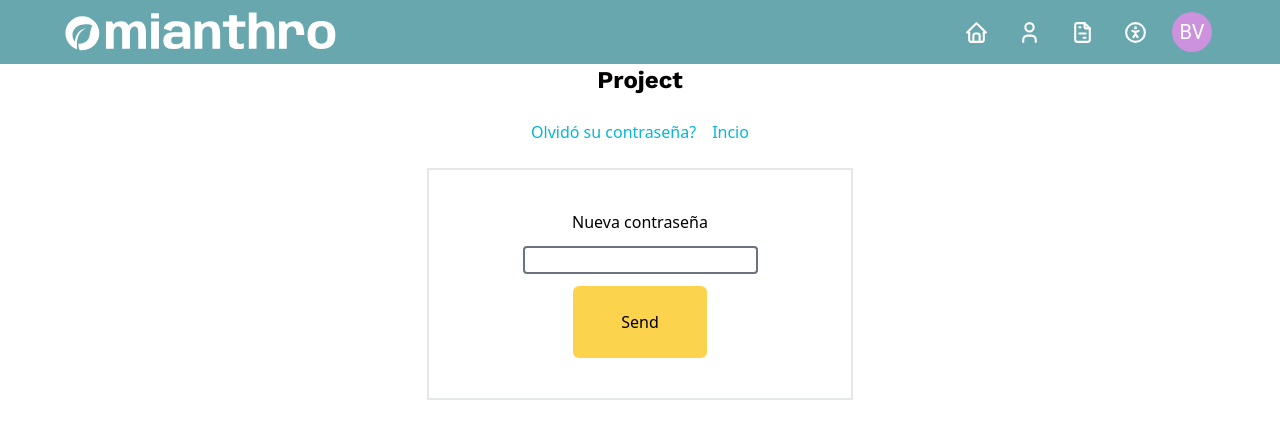
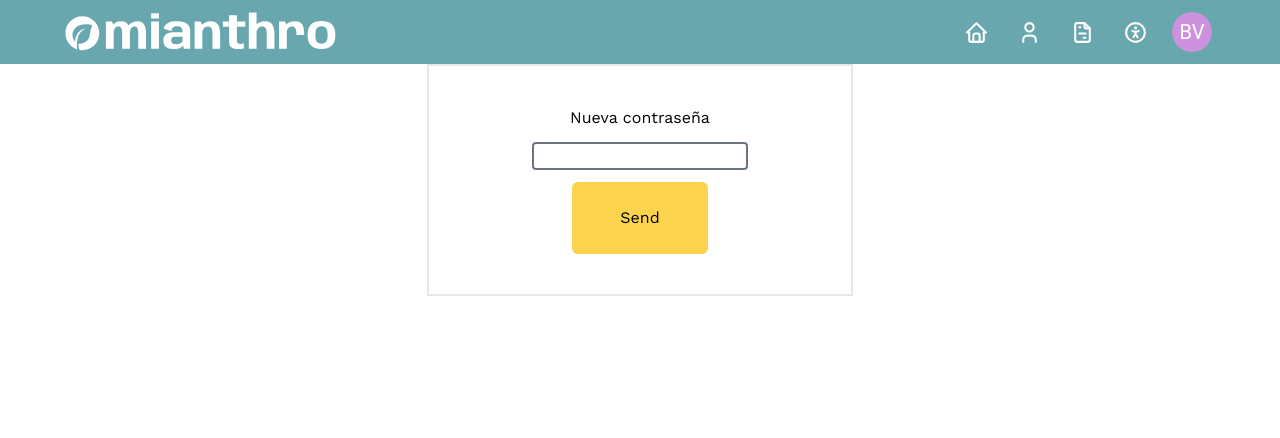
Before and after one commit to EstebanV23/coex-project, a React (Vite) app in the folder front/: page /new-password in a window 1280 px wide. Shown: the top 438 px of the page. Built offline with nearby package versions, Linux system fonts and the light colour scheme.

Commit message:
Limpiando el componente app

```diff
--- a/front/src/App.jsx
+++ b/front/src/App.jsx
@@ -1,116 +1,17 @@
-import { useState } from 'react'
-import {
-  NavLink,
-  Route,
-  Routes,
-  useNavigate,
-  useSearchParams
-} from 'react-router-dom'
+import { Route, Routes } from 'react-router-dom'
 import Navbar from './components/Navbar'
 import Login from './components/Login'
-function Home () {
-  return (
-    <h1 className='font-work text-2xl font-bold text-center'>Here is home</h1>
-  )
-}
-
-function ForgotPassword () {
-  const navigate = useNavigate()
-  const [email, setEmail] = useState('')
-
-  const sendForm = (event, email) => {
-    console.log('Entro')
-    event.preventDefault()
-    console.log(email)
-    fetch('http://localhost:5000/auth/forgot-password', {
-      method: 'POST',
-      headers: {
-        'Content-Type': 'application/json'
-      },
-      body: JSON.stringify({ email })
-    })
-      .then((res) => res.json())
-      .then((data) => {
-        console.log(data)
-        data.error ? alert('Error') : navigate('/')
-      })
-  }
-  console.log({ email })
-  return (
-    <form
-      className='flex flex-col border-2 w-1/3 m-auto justify-center gap-3 items-center p-10'
-      onSubmit={(e) => sendForm(e, email)}
-    >
-      <label htmlFor='email'>Email</label>
-      <input
-        type='email'
-        className='border-2 border-gray-500 rounded'
-        required
-        id='email'
-        value={email}
-        onChange={(e) => setEmail(e.target.value)}
-      />
-      <button type='submit' className='px-12 py-6 rounded-md bg-amber-300'>
-        Send
-      </button>
-    </form>
-  )
-}
-
-function RestartPassword () {
-  const [password, setPassword] = useState('')
-  const [searchParams, setSearchParams] = useSearchParams()
-  const key = searchParams.get('key')
-  const navigate = useNavigate()
-  function resetPassword (event, password) {
-    event.preventDefault()
-    fetch(`http://localhost:5000/auth/forgot-password/${key}`, {
-      method: 'POST',
-      headers: {
-        'Content-Type': 'application/json'
-      },
-      body: JSON.stringify({ password })
-    })
-      .then((res) => res.json())
-      .then((data) => {
-        console.log(data)
-        navigate('/')
-      })
-  }
-  return (
-    <form
-      className='flex flex-col border-2 w-1/3 m-auto justify-center gap-3 items-center p-10'
-      onSubmit={(e) => resetPassword(e, password)}
-    >
-      <label htmlFor='email'>Nueva contraseña</label>
-      <input
-        type='text'
-        autoComplete='off'
-        className='border-2 border-gray-500 rounded'
-        required
-        id='email'
-        value={password}
-        onChange={(e) => setPassword(e.target.value)}
-      />
-      <button type='submit' className='px-12 py-6 rounded-md bg-amber-300'>
-        Send
-      </button>
-    </form>
-  )
-}
+import RestartPassword from './components/RestartPassword'
+import EmailForgotPassword from './components/EmailForgotPassword'
+import Home from './components/Home'
 
 function App () {
   return (
     <>
       <Navbar />
-      <h1 className='font-work text-2xl font-bold text-center'>Project</h1>
-      <div className='flex gap-4 p-6 justify-center text-cyan-500'>
-        <NavLink to='/forgot-password'>Olvidó su contraseña?</NavLink>
-        <NavLink to='/'>Incio</NavLink>
-      </div>
       <Routes>
         <Route path='/' element={<Home />} />
-        <Route path='/forgot-password' element={<ForgotPassword />} />
+        <Route path='/forgot-password' element={<EmailForgotPassword />} />
         <Route path='/new-password/' element={<RestartPassword />} />
         <Route path='/login' element={<Login />} />
       </Routes>
--- /dev/null
+++ b/front/src/components/EmailForgotPassword.jsx
@@ -0,0 +1,45 @@
+import { useState } from 'react'
+import { useNavigate } from 'react-router-dom'
+
+export default function EmailForgotPassword () {
+  const navigate = useNavigate()
+  const [email, setEmail] = useState('')
+
+  const sendForm = (event, email) => {
+    console.log('Entro')
+    event.preventDefault()
+    console.log(email)
+    fetch('http://localhost:5000/auth/forgot-password', {
+      method: 'POST',
+      headers: {
+        'Content-Type': 'application/json'
+      },
+      body: JSON.stringify({ email })
+    })
+      .then((res) => res.json())
+      .then((data) => {
+        console.log(data)
+        data.error ? alert('Error') : navigate('/')
+      })
+  }
+  console.log({ email })
+  return (
+    <form
+      className='flex flex-col border-2 w-1/3 m-auto justify-center gap-3 items-center p-10'
+      onSubmit={(e) => sendForm(e, email)}
+    >
+      <label htmlFor='email'>Email</label>
+      <input
+        type='email'
+        className='border-2 border-gray-500 rounded'
+        required
+        id='email'
+        value={email}
+        onChange={(e) => setEmail(e.target.value)}
+      />
+      <button type='submit' className='px-12 py-6 rounded-md bg-amber-300'>
+        Send
+      </button>
+    </form>
+  )
+}
--- /dev/null
+++ b/front/src/components/Home.jsx
@@ -0,0 +1,5 @@
+export default function Home () {
+  return (
+    <h1 className='font-work text-2xl font-bold text-center'>Here is home</h1>
+  )
+}
--- a/front/src/components/Login.jsx
+++ b/front/src/components/Login.jsx
@@ -1,4 +1,5 @@
 import { useState } from 'react'
+import { NavLink } from 'react-router-dom'
 
 export default function Login () {
   const URL = 'http://localhost:5000/auth/signin'
@@ -66,6 +67,7 @@ export default function Login () {
               value={login.password}
               onChange={loginChange}
             />
+            <NavLink to='/forgot-password'>Olvidó su contraseña?</NavLink>
             <button
               className='bg-[#66a7ad] text-white h-8 w-10/12 rounded-md   hover:bg-[#3A676B]'
               onClick={submitLogin}
--- /dev/null
+++ b/front/src/components/RestartPassword.jsx
@@ -0,0 +1,44 @@
+import { useState } from 'react'
+import { useNavigate, useSearchParams } from 'react-router-dom'
+
+export default function RestartPassword () {
+  const [password, setPassword] = useState('')
+  const [searchParams, setSearchParams] = useSearchParams()
+  const key = searchParams.get('key')
+  const navigate = useNavigate()
+  function resetPassword (event, password) {
+    event.preventDefault()
+    fetch(`http://localhost:5000/auth/forgot-password/${key}`, {
+      method: 'POST',
+      headers: {
+        'Content-Type': 'application/json'
+      },
+      body: JSON.stringify({ password })
+    })
+      .then((res) => res.json())
+      .then((data) => {
+        console.log(data)
+        navigate('/')
+      })
+  }
+  return (
+    <form
+      className='flex flex-col border-2 w-1/3 m-auto justify-center gap-3 items-center p-10'
+      onSubmit={(e) => resetPassword(e, password)}
+    >
+      <label htmlFor='email'>Nueva contraseña</label>
+      <input
+        type='text'
+        autoComplete='off'
+        className='border-2 border-gray-500 rounded'
+        required
+        id='email'
+        value={password}
+        onChange={(e) => setPassword(e.target.value)}
+      />
+      <button type='submit' className='px-12 py-6 rounded-md bg-amber-300'>
+        Send
+      </button>
+    </form>
+  )
+}
--- a/front/src/index.css
+++ b/front/src/index.css
@@ -3,3 +3,7 @@
 @tailwind base;
 @tailwind components;
 @tailwind utilities;
+
+*{
+  font-family: 'Work Sans', system-ui;
+}
```
